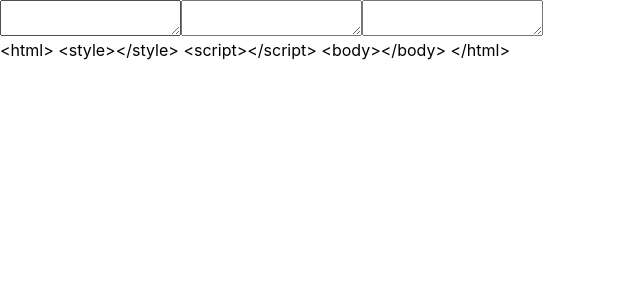
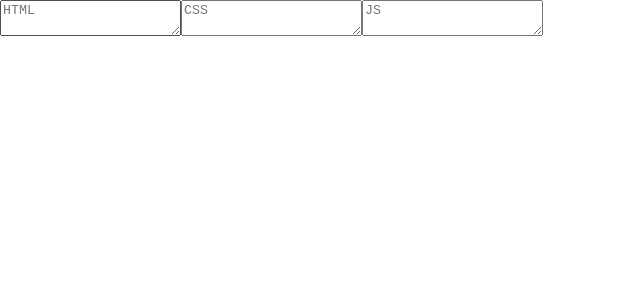
Before and after one commit to swarupcs/codepen, a React (Create React App) app: page / in a window 1280 px wide. Shown: the top 300 px of the page, without its empty margins (0-640 px from the left). Built offline with nearby package versions, Linux system fonts and the light colour scheme.

Commit message:
Add iFrame for output show

```diff
--- a/src/Editor.jsx
+++ b/src/Editor.jsx
@@ -25,14 +25,25 @@ function Editor() {
         return () => clearTimeout(timeout)
     }, [html, css, js])
   return (
+    <div className='wrapper'>
+    <div className='header'></div>
+    <div className='input-cover'>
+      <textarea value={html} type="text" placeholder='HTML' onChange={(e)=> {setHtml(e.target.value)}} />
+
+      <textarea value={css} type="text" placeholder='CSS' onChange={(e)=> {setCss(e.target.value)}} />
+      <textarea value={js} type="text" placeholder='JS' onChange={(e)=> {setJs(e.target.value)}} />
+    </div>
     <div>
-    <div>
-      <textarea value={html} type="text" onChange={(e)=> {setHtml(e.target.value)}} />
+        <iframe
+        srcDoc={codepenCode}
+        frameborder="0"
+        title='output'
+        width="100%"
+        height="100%"
+        >
 
-      <textarea value={css} type="text" onChange={(e)=> {setCss(e.target.value)}} />
-      <textarea value={js} type="text" onChange={(e)=> {setJs(e.target.value)}} />
+        </iframe>
     </div>
-    {codepenCode}
     </div>
   )
 }
```
